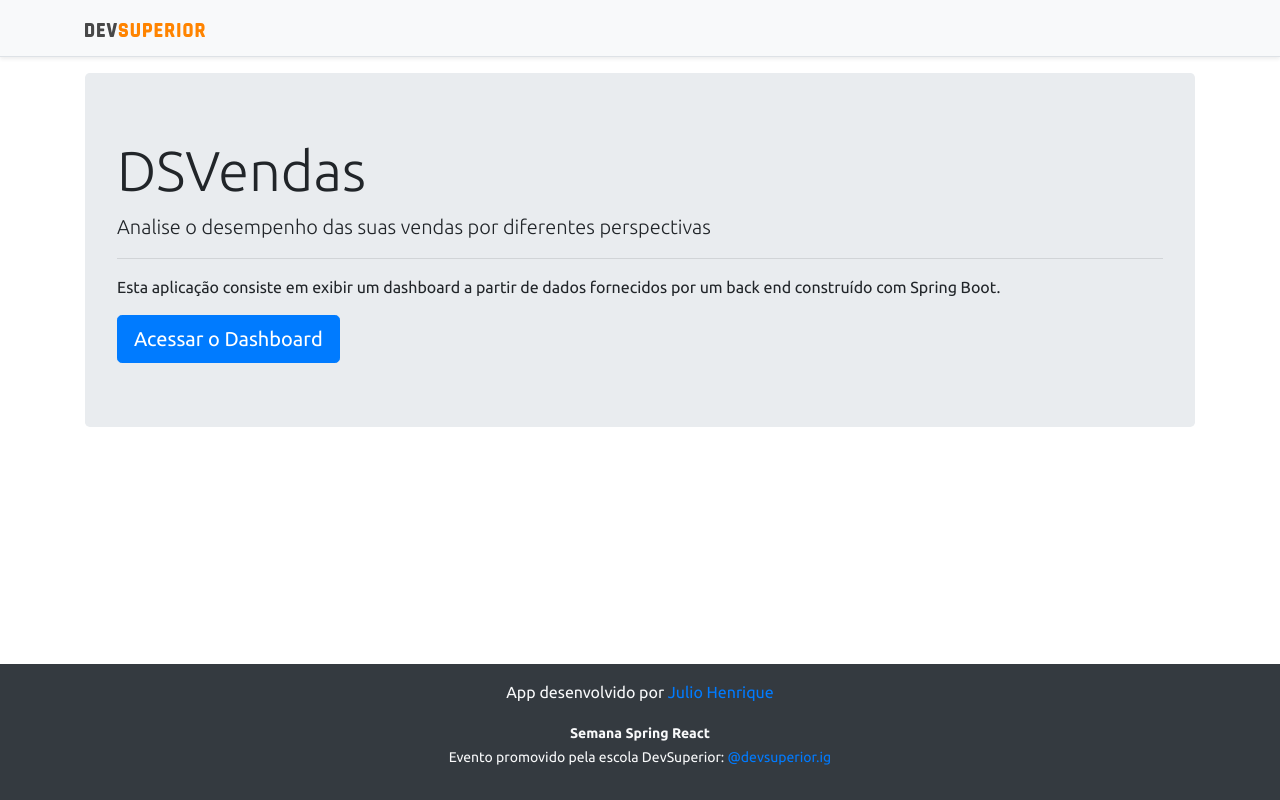
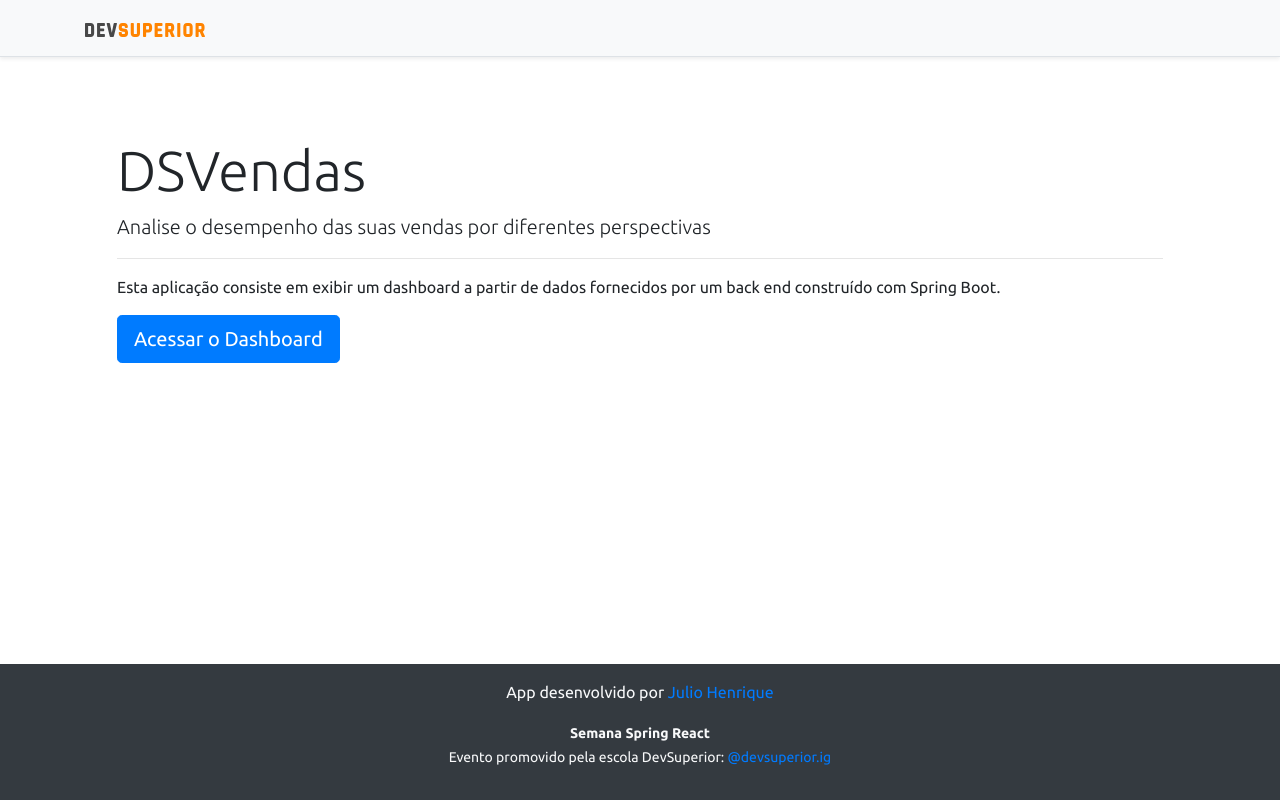
Before and after one commit to Juliolimahen/projeto-sds3, a React (Create React App) app in the folder frontend/: page / in a window 1280 px wide. Built offline with nearby package versions, Linux system fonts and the light colour scheme; no server answers.

Commit message:
background fix

```diff
--- a/frontend/src/pages/Home/index.tsx
+++ b/frontend/src/pages/Home/index.tsx
@@ -6,8 +6,8 @@ const Home = () => {
     return (
         <>
             <NavBar />
-            <div className="container">
-                <div className="jumbotron">
+            <div className="container" >
+                <div className="jumbotron" style={{ backgroundColor: "white" }} >
                     <h1 className="display-4">DSVendas</h1>
                     <p className="lead">Analise o desempenho das suas vendas por diferentes perspectivas</p>
                     <hr />
```
